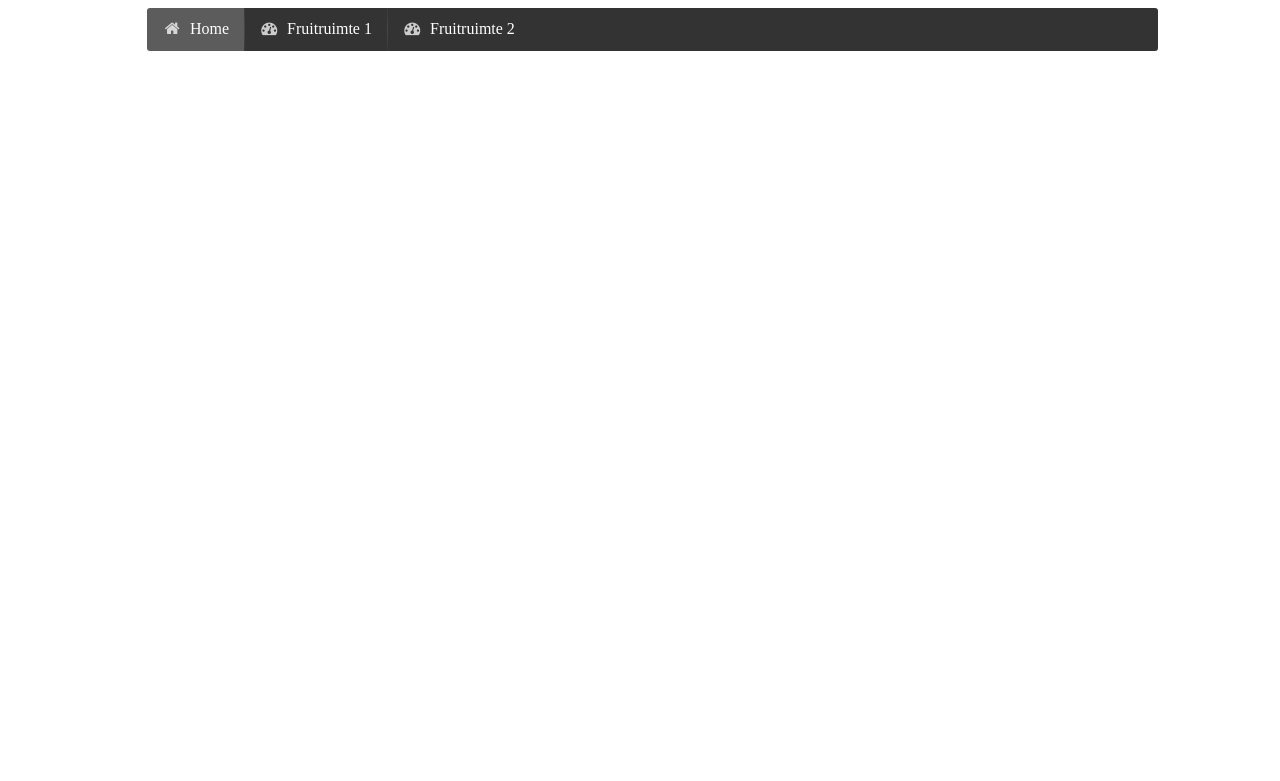
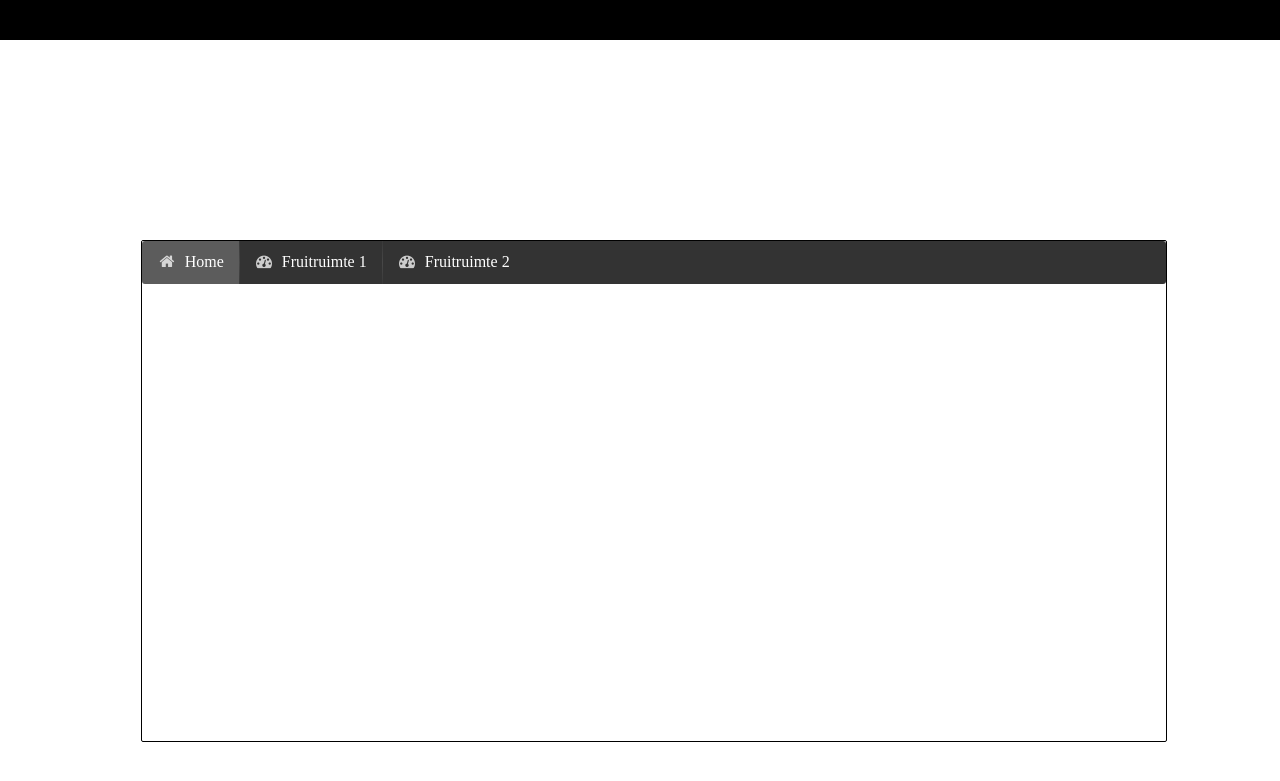
Before and after one commit to jordyijsselstijn/RotterzwamApp, a PHP site: page / in a window 1280 px wide. Shown: the top 781 px of the page. Run offline with PHP 8.4, Linux system fonts and the light colour scheme.

Commit message:
Gave the main content window a border to align modules

```diff
--- a/css/style.css
+++ b/css/style.css
@@ -1,7 +1,55 @@
+/* http://meyerweb.com/eric/tools/css/reset/
+   v2.0 | 20110126
+   License: none (public domain)
+*/
+
+html, body, div, span, applet, object, iframe,
+h1, h2, h3, h4, h5, h6, p, blockquote, pre,
+a, abbr, acronym, address, big, cite, code,
+del, dfn, em, img, ins, kbd, q, s, samp,
+small, strike, strong, sub, sup, tt, var,
+b, u, i, center,
+dl, dt, dd, ol, ul, li,
+fieldset, form, label, legend,
+table, caption, tbody, tfoot, thead, tr, th, td,
+article, aside, canvas, details, embed,
+figure, figcaption, footer, header,
+menu, nav, output, ruby, section, summary,
+time, mark, audio, video {
+    margin: 0;
+    padding: 0;
+    border: 0;
+
+    vertical-align: baseline;
+}
+/* HTML5 display-role reset for older browsers */
+article, aside, details, figcaption, figure,
+footer, header, menu, nav, section {
+    display: block;
+}
+body {
+    line-height: 1;
+}
+ol, ul {
+    list-style: none;
+}
+blockquote, q {
+    quotes: none;
+}
+blockquote:before, blockquote:after,
+q:before, q:after {
+
+}
+table {
+    border-collapse: collapse;
+    border-spacing: 0;
+}
+
+
 .main-menu{
 
     width:100%;
-    height:80%;
+
 
 }
 
@@ -9,5 +57,18 @@
 
     width:80%;
     margin-left: 11%;
+    border: 1px solid black;
+    border-radius: 2px;
+    height:500px;
 
 }
+
+.top-bar{
+
+
+    height:40px;
+    width:100%;
+    background-color: black;
+    margin-bottom: 200px;
+
+}
--- a/index.html
+++ b/index.html
@@ -8,7 +8,7 @@
     <title> RotterZwam logs </title>
 </head>
 <body>
-<header class="">
+<header class="top-bar">
 
 
 </header>
```
